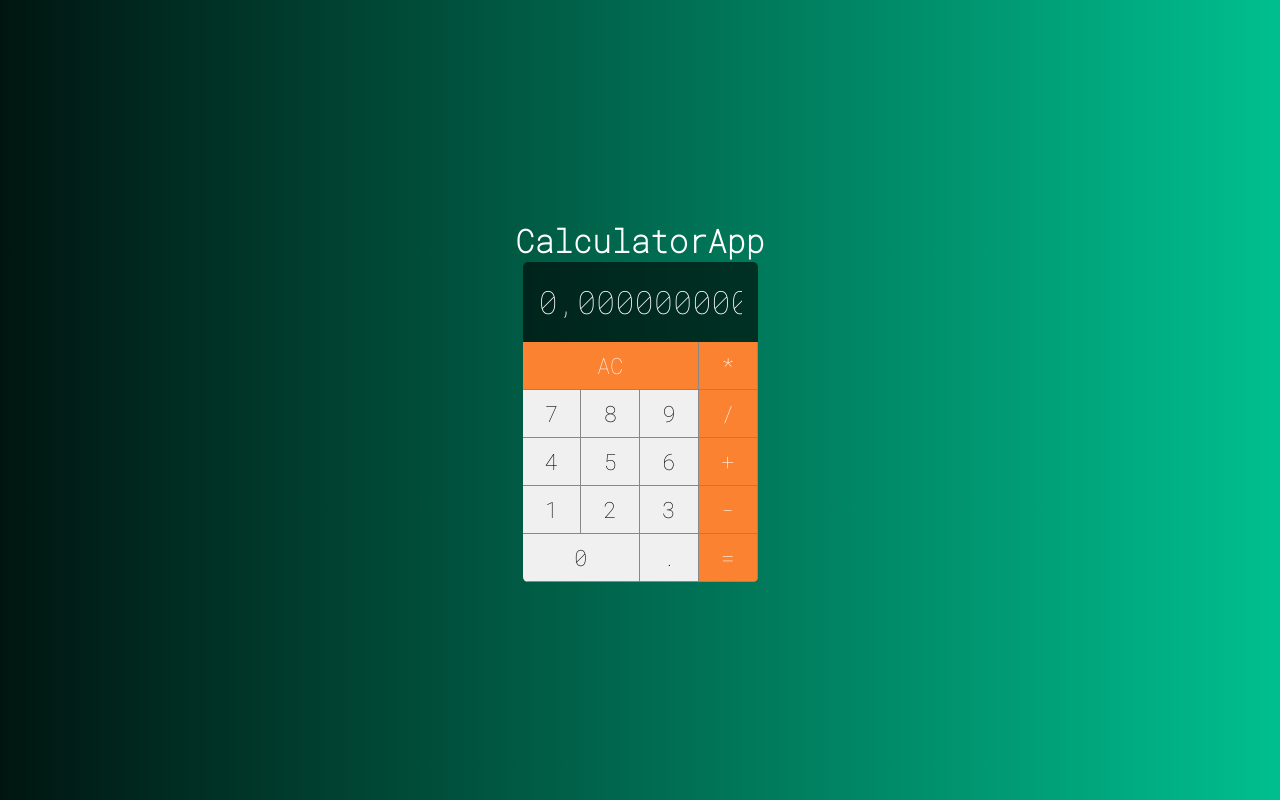
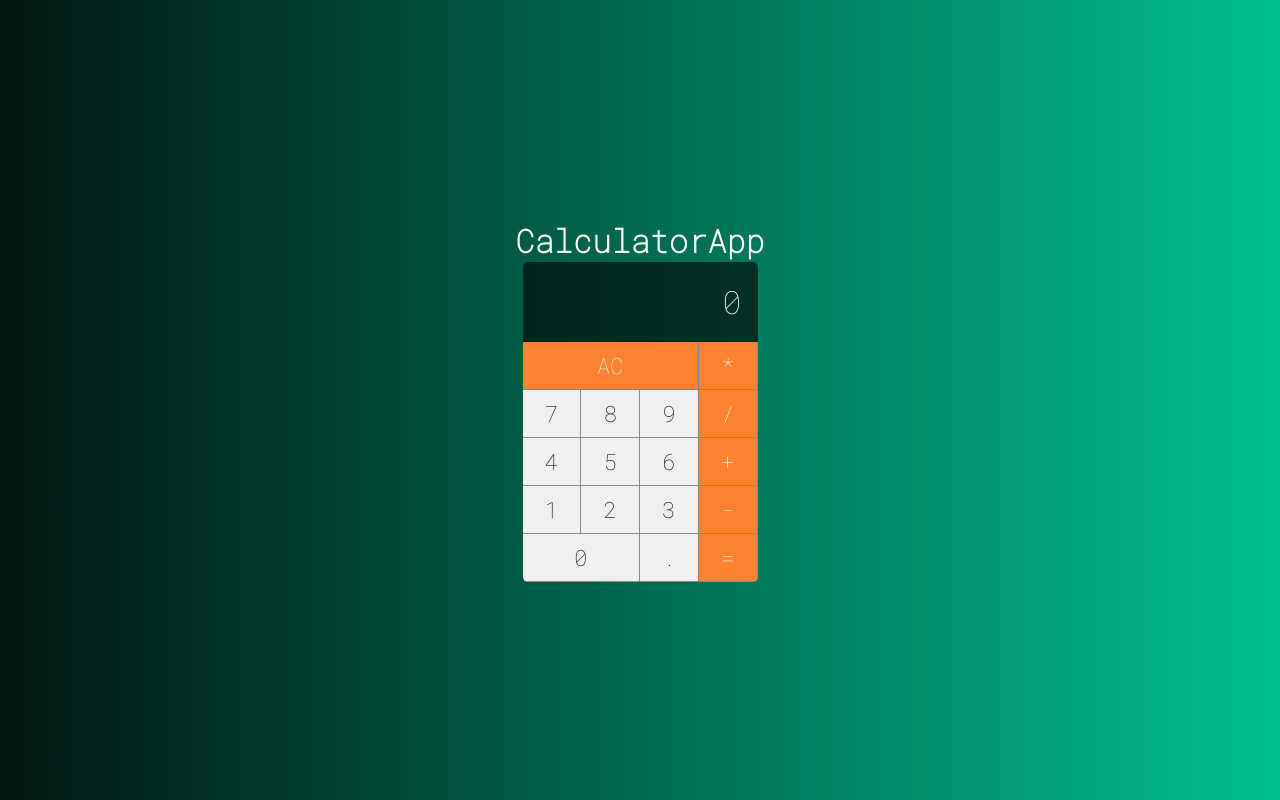
Before and after one commit to jvddavid/calculator-vuejs, a Vue app: page / in a window 1280 px wide. Built offline with nearby package versions, Linux system fonts and the light colour scheme.

Commit message:
feat: add props to display

```diff
--- a/src/components/DisplayResult.vue
+++ b/src/components/DisplayResult.vue
@@ -1,6 +1,6 @@
 <template>
   <div class="display">
-    <span>0,00000000000000000</span>
+    <span>{{ label }}</span>
   </div>
 </template>
 
@@ -8,6 +8,12 @@
 export default {
   name: 'DisplayResult',
   components: {
+  },
+  props: {
+    label: {
+      type: String,
+      default: '0',
+    },
   }
 }
 </script>
```
